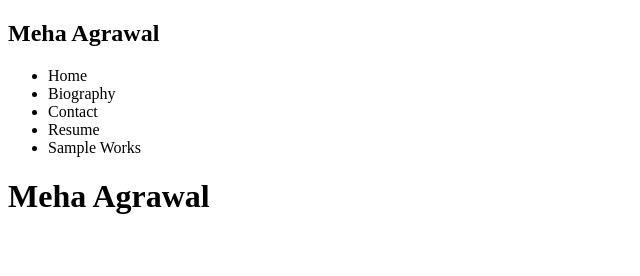
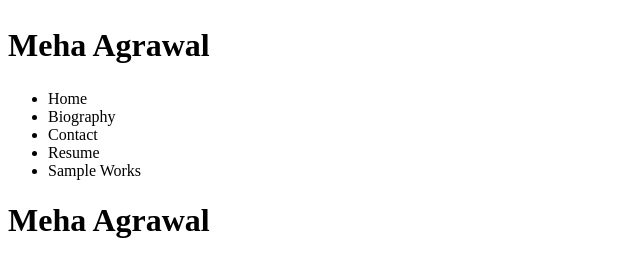
Before and after one commit to Meha-Agrawal/meha-agrawal.github.io, a plain HTML site: page index.html in a window 1280 px wide. Shown: the whole page, without its empty margins (0-640 px from the left). Drawn offline with Linux system fonts and the light colour scheme.

Commit message:
testing fonts

```diff
--- a/main.css
+++ b/main.css
@@ -1,4 +1,4 @@
-title {
-    background-image: url(https://www.google.com/url?sa=i&rct=j&q=&esrc=s&source=images&cd=&cad=rja&uact=8&ved=0ahUKEwiqhqmKnMTQAhVH4yYKHQcYCqwQjRwIBw&url=http%3A%2F%2Fthesource.com%2F2015%2F12%2F06%2Fheres-why-millennials-should-be-calling-atlanta-home%2F&psig=AFQjCNG-wB4g5XWTwenVnJyEtCECi88AwQ&ust=1480174019285960);
-    background-size: cover;
+h2 {
+    font-size: 32px;
+    font-style: Palatino, sans-serif;
 }
```
